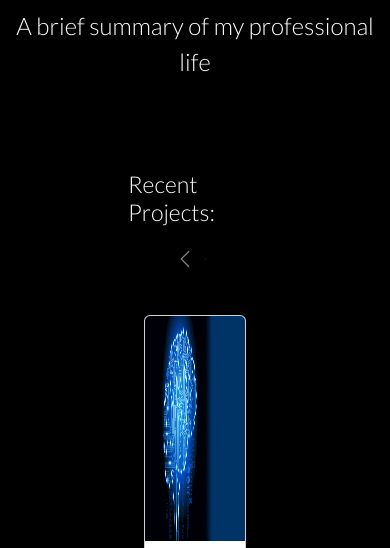
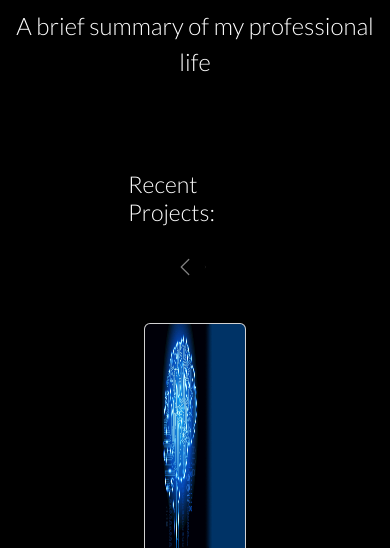
Before and after one commit to EmmanuelSolorzano/personal_portfolio, a Django app: page / in a window 390 px wide. Shown: the part 466-1014 px from the top of the page. Run offline with Django 4.2, Linux system fonts and the light colour scheme; data comes from the database, SQL or seed files in the repository; some libraries are stand-ins or nearby versions.

Commit message:
Fixed boxes bug

```diff
--- a/portfolio/static/portfolio/custom.css
+++ b/portfolio/static/portfolio/custom.css
@@ -186,6 +186,11 @@ h5 {
     h1 {
         text-align: center;
     }
+
+    .carousel-control-next, .carousel-control-prev {
+        width: 40%;
+    }
+
     .boxBlog {
         background-color: white;
         color: black;
--- a/portfolio/templates/portfolio/home.html
+++ b/portfolio/templates/portfolio/home.html
@@ -18,7 +18,7 @@
     <h3 class="izq">Recent Projects:</h3>
 
     <!-- Controls -->
-    <div class="d-flex justify-content-center mb-4" style="display: flex; justify-content: center; margin-top: 1rem;">
+    <div class="d-flex justify-content-center mb-4" style="display: flex; justify-content: center; margin-top: 1.5rem;">
         {% if projects.has_previous %}
             <a class="carousel-control-prev position-relative" href="?page={{ projects.previous_page_number }}">
         {% endif %}
```
